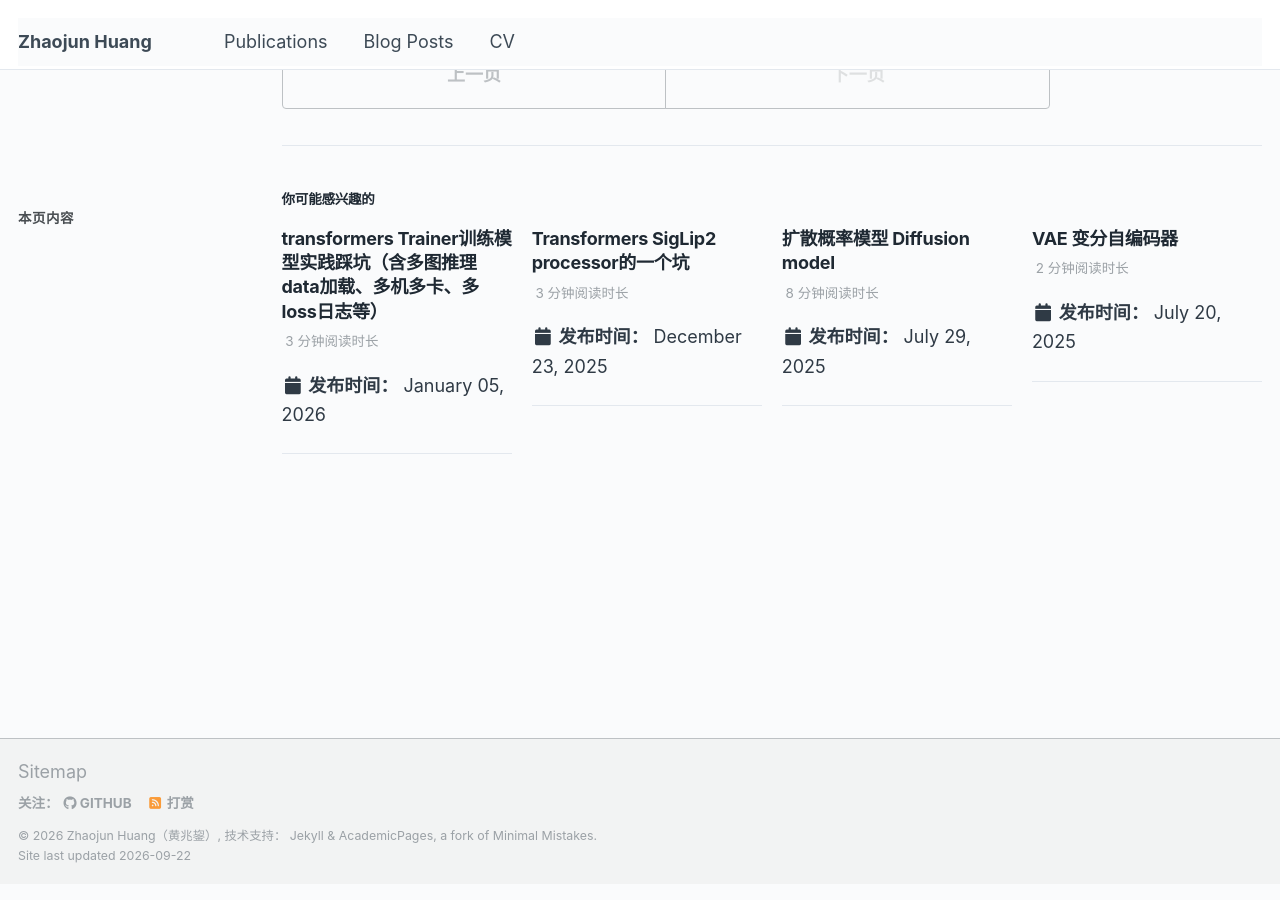
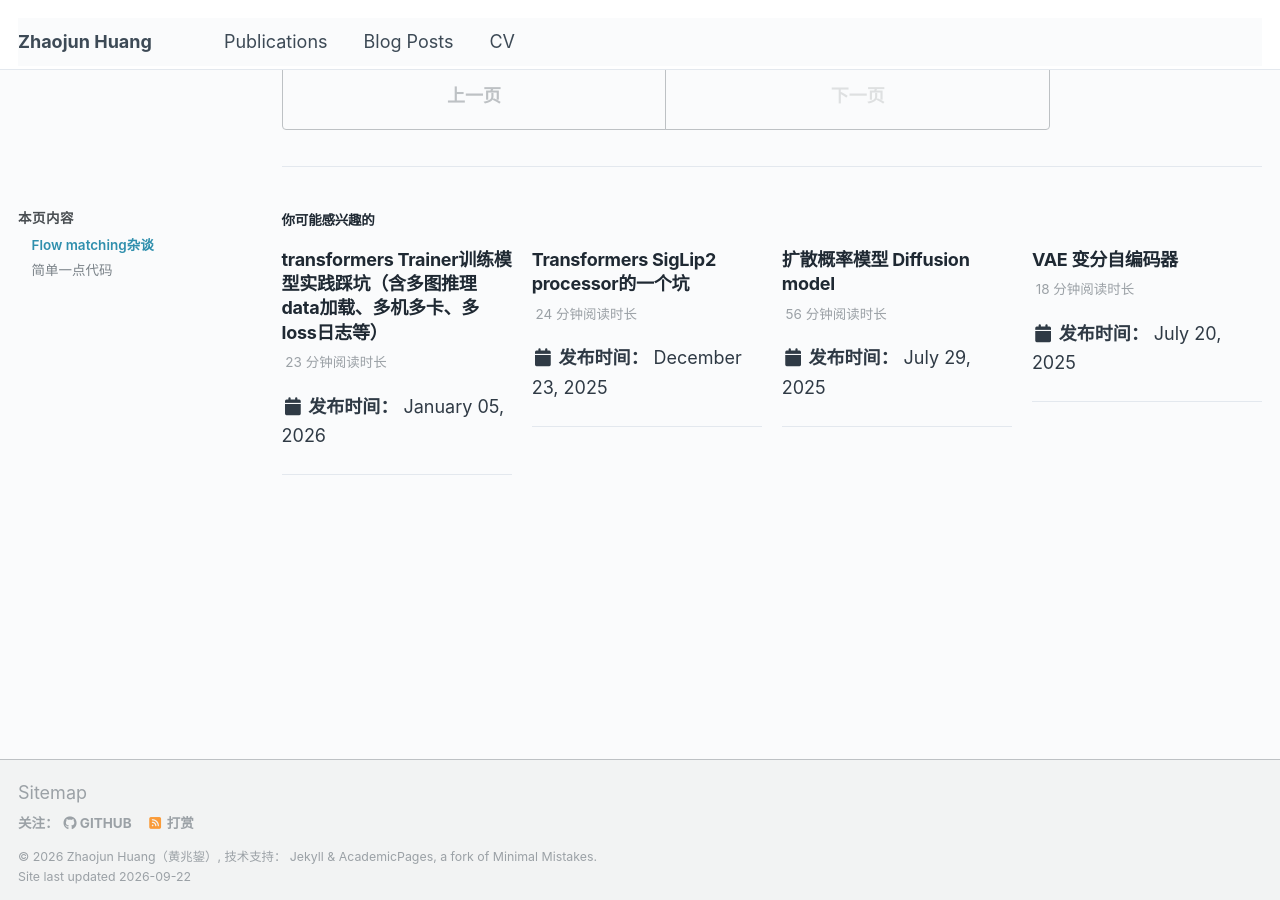
Before and after one commit to BAJimH/BAJimH.github.io, a Jekyll site: the page built from _posts/2026-09-22-Flow-Matching.md, in a window 1280 px wide and 900 px high, scrolled down 4294 px. Built offline with Jekyll 4.4.1, drawn with Linux system fonts in a browser that asks for light colours; comment, search, counter and statistics services are not loaded; part of the change alters nothing that is shown.

Commit message:
fix: estimate read time by CJK characters and latin words

```diff
--- a/_includes/read-time.html
+++ b/_includes/read-time.html
@@ -1,17 +1,32 @@
+{% comment %}
+  阅读时长：中英混排估算。
+  number_of_words 按空格分词，中文几乎不空格会严重低估；
+  因此用「字符数/350」与「词数/200」双估计，取较大值。
+{% endcomment %}
 {% if post.read_time %}
-  {% assign words = post.content | strip_html | number_of_words %}
+  {% assign text = post.content | strip_html %}
 {% elsif page.read_time %}
-  {% assign words = page.content | strip_html | number_of_words %}
+  {% assign text = page.content | strip_html %}
+{% else %}
+  {% assign text = "" %}
+{% endif %}
+
+{% assign words = text | number_of_words %}
+{% assign chars = text | size %}
+{% assign cjk_est = chars | divided_by: 350 %}
+{% assign word_est = words | divided_by: 200 %}
+{% if cjk_est > word_est %}
+  {% assign minutes = cjk_est %}
+{% else %}
+  {% assign minutes = word_est %}
 {% endif %}
 
 {% if site.words_per_minute %}
-  {% if words < 180 %}
-	  {{ site.data.ui-text[site.locale].less_than | default: "less than" }} 1 {{ site.data.ui-text[site.locale].minute_read | default: "minute read" }}
-	{% elsif words < 360 %}
-	  1 {{ site.data.ui-text[site.locale].minute_read | default: "minute read" }}
-	{% else %}
-	  {{ words | divided_by:site.words_per_minute }} {{ site.data.ui-text[site.locale].minute_read | default: "minute read" }}
-	{% endif %}
+  {% if minutes < 1 %}
+    {{ site.data.ui-text[site.locale].less_than | default: "less than" }} 1 {{ site.data.ui-text[site.locale].minute_read | default: "minute read" }}
+  {% else %}
+    {{ minutes }} {{ site.data.ui-text[site.locale].minute_read | default: "minute read" }}
+  {% endif %}
 {% else %}
-  {{ site.data.ui-text[site.locale].undefined_wpm | "Undefined parameter words_per_minute at _config.yml" }}
+  {{ site.data.ui-text[site.locale].undefined_wpm | default: "Undefined parameter words_per_minute at _config.yml" }}
 {% endif %}
--- a/_posts/2026-09-22-Flow-Matching.md
+++ b/_posts/2026-09-22-Flow-Matching.md
@@ -8,7 +8,7 @@ tags:
 date: 2026-09-22
 ---
 
-# Flow matching杂谈
+### Flow matching杂谈
 
 >本文不含严谨数学推导
 
@@ -85,7 +85,7 @@ attribute to the bias of minibatch couplings and their model-agnostic assignment
 
 除此之外，还有x-prediction和v-prediction, x-loss和v-loss的区别。x-pred就是直接去预测最终的$x_1$，然后算出$v_t$。x-loss是类似的。它们可以自由组合，也可以用x-pred+v—loss这样。具体怎么样训更好，暂时就不分析了，有空可以琢磨琢磨。
 
-# 简单一点代码
+### 简单一点代码
 
 尽管现在都是code agent写了，最好还是懂点基础算法的代码，免得面试被问写不出来，让别人感觉你很菜，看了这么多理论白看。
 
```
